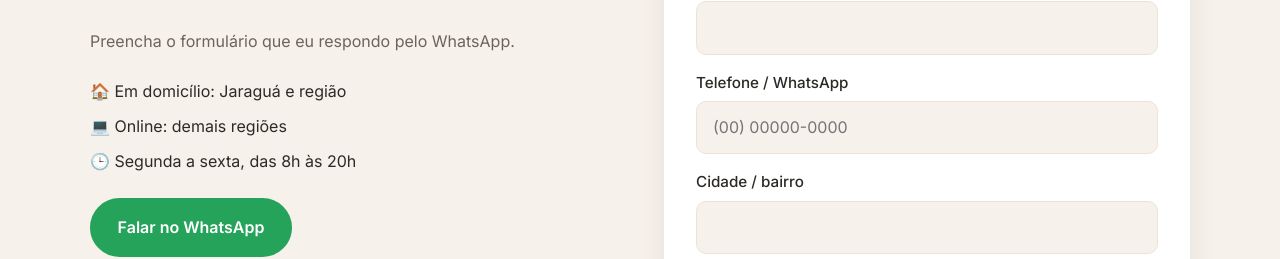
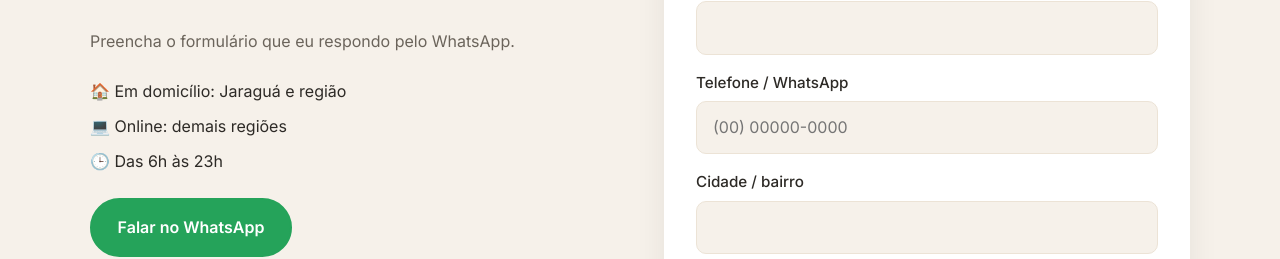
Before and after one commit to samuelSBDS/catalogo-filmes, a plain HTML site: page terapeuta/index.html in a window 1280 px wide. Shown: the part 3060-3319 px from the top of the page. Drawn offline with Linux system fonts and the light colour scheme.

Commit message:
Atualiza horário de atendimento
Co-Authored-By: Claude Opus 5.5 <noreply@anthropic.com>
Claude-Session: https://claude.ai/code/session_013rbXB3tDJbfzzKZZjwPtZe

```diff
--- a/terapeuta/index.html
+++ b/terapeuta/index.html
@@ -197,7 +197,7 @@
           <ul class="contato__info">
             <li>🏠 Em domicílio: Jaraguá e região</li>
             <li>💻 Online: demais regiões</li>
-            <li>🕒 Segunda a sexta, das 8h às 20h</li>
+            <li>🕒 Das 6h às 23h</li>
           </ul>
 
           <a class="botao botao--whatsapp" data-whatsapp href="#" target="_blank" rel="noopener">
```
